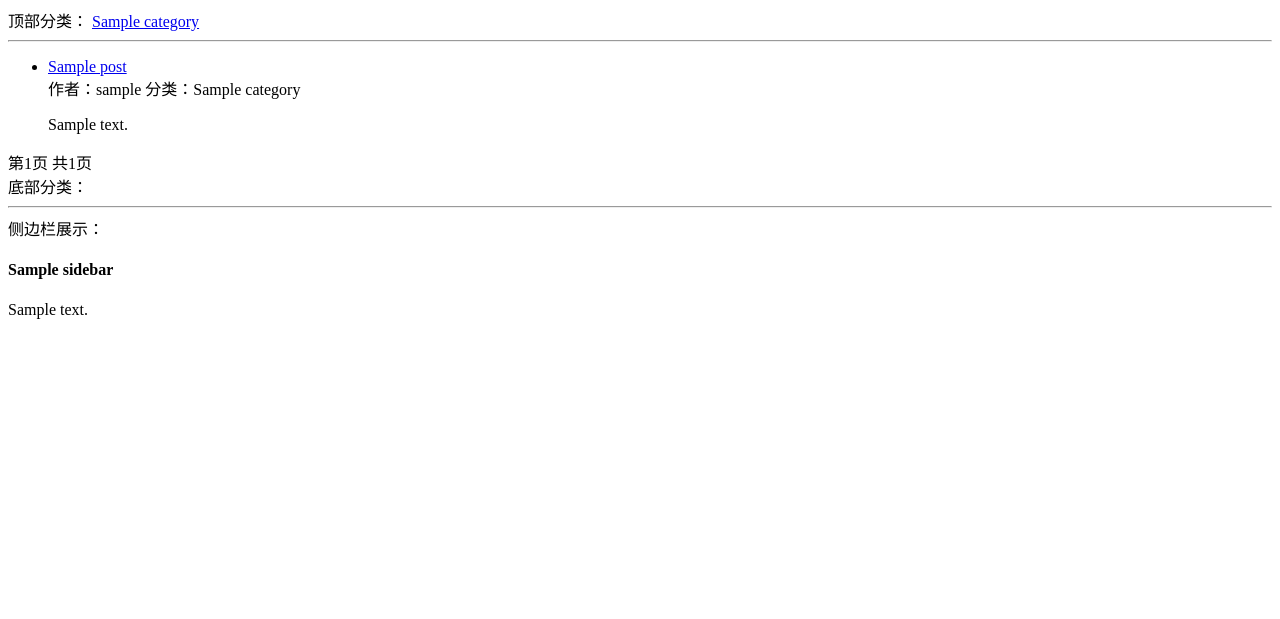
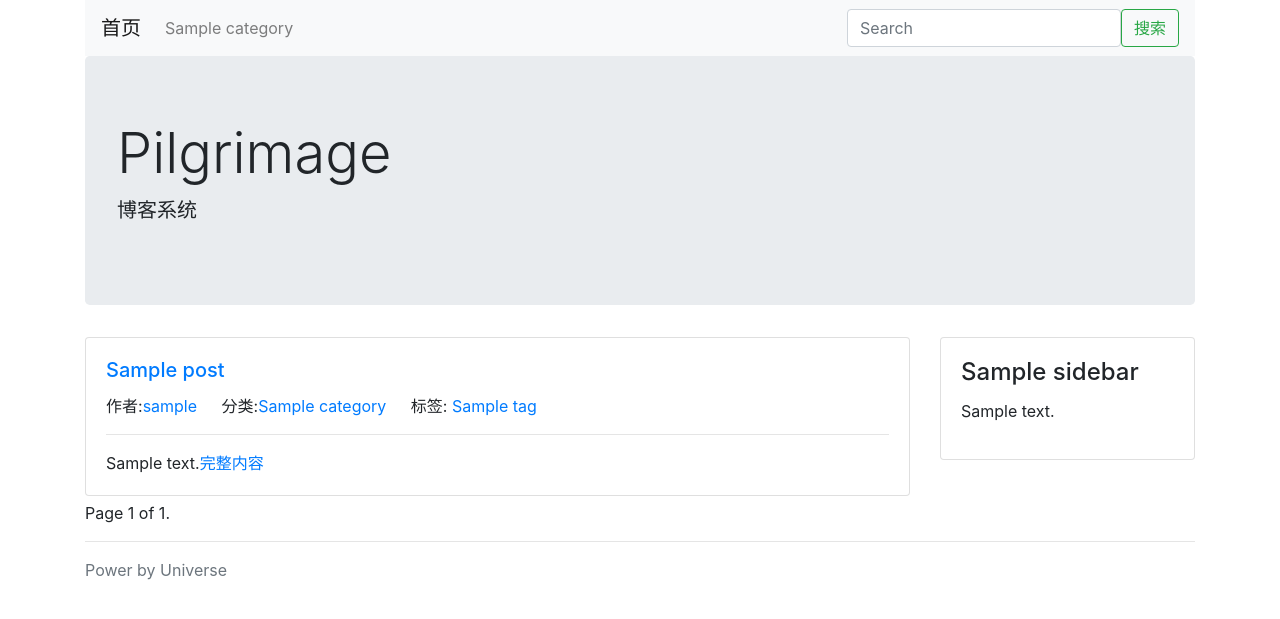
Before and after one commit to yeyunzaifufan/pilgrimage, a Django app: page / in a window 1280 px wide. Shown: the top 619 px of the page. Run offline with Django 3.2, Linux system fonts and the light colour scheme; tables that the repository leaves empty hold one stand-in row (values such as "Sample post"); some libraries are stand-ins or nearby versions.

Commit message:
搜索和作者过滤

```diff
--- a/blog/views.py
+++ b/blog/views.py
@@ -1,3 +1,4 @@
+from django.db.models import Q
 from django.http import HttpResponse
 from django.shortcuts import render, get_object_or_404
 
@@ -35,6 +36,11 @@
         })
         return context
 
+    def get_queryset(self):
+        query_set = super().get_queryset()
+        category_id = self.kwargs.get('category_id')
+        return query_set.filter(category_id=category_id)
+
 
 class TagView(IndexView):
     def get_context_data(self, **kwargs):
@@ -50,6 +56,29 @@
         query_set = super().get_queryset()
         tag_id = self.kwargs.get('tag_id')
         return query_set.filter(tag__id=tag_id)
+
+
+class SearchView(IndexView):
+    def get_context_data(self, **kwargs):
+        context = super().get_context_data()
+        context.update({
+            'keyword': self.request.GET.get('keyword', '')
+        })
+        return context
+
+    def get_queryset(self):
+        query_set = super(SearchView, self).get_queryset()
+        keyword = self.request.GET.get('keyword')
+        if not keyword:
+            return query_set
+        return query_set.filter(Q(title__icontains=keyword) | Q(desc__icontains=keyword))
+
+
+class AuthorView(IndexView):
+    def get_queryset(self):
+        query_set = super(AuthorView, self).get_queryset()
+        author_id = self.kwargs.get('owner_id')
+        return query_set.filter(owner_id=author_id)
 
 
 class PostDetailView(CommonViewMixin, DetailView):
--- a/pilgrimage/settings/base.py
+++ b/pilgrimage/settings/base.py
@@ -55,7 +55,8 @@
 
 ROOT_URLCONF = 'pilgrimage.urls'
 
-THEME = 'default'
+# THEME = 'default'
+THEME = 'bootstrap'
 
 TEMPLATES = [
     {
--- a/pilgrimage/urls.py
+++ b/pilgrimage/urls.py
@@ -16,7 +16,7 @@
 from django.contrib import admin
 from django.urls import path, re_path
 
-from blog.views import post_list, post_detail, IndexView, CategoryView, TagView, PostDetailView
+from blog.views import post_list, post_detail, IndexView, CategoryView, TagView, PostDetailView, SearchView, AuthorView
 from config.views import links
 from pilgrimage.custom_site import custom_site
 
@@ -29,4 +29,6 @@
     path('tag/<int:tag_id>/', TagView.as_view(), name='tag-list'),
     path('post/<int:post_id>/', PostDetailView.as_view(), name='post-detail'),
     path('links/', links, name='links'),
+    path('search/', SearchView.as_view(), name='search'),
+    path('author/<int:owner_id>/', AuthorView.as_view(), name='author'),
 ]
--- a/themes/bootstrap/templates/blog/base.html
+++ b/themes/bootstrap/templates/blog/base.html
@@ -8,36 +8,78 @@
         {% endblock %}
         - pilgrimage博客系统
     </title>
+    <meta name="viewport" content="width=device-width, initial-scale=1, shrink-to-fit=no">
+    <link rel="stylesheet" href="https://cdn.bootcss.com/bootstrap/4.0.0/css/bootstrap.css">
+    <style>
+        .post {
+            margin-bottom: 5px;
+        }
+    </style>
 </head>
+
 <body>
 
-<div>顶部分类：
+    <div class="container head">
+        <nav class="navbar navbar-expand-lg navbar-light bg-light">
+            <a class="navbar-brand" href="/">首页</a>
+            <div class="collapse navbar-collapse" id="navbarSupportContent">
+                <ul class="navbar-nav mr-auto">
                     {% for category in navs %}
-        <a href="{% url 'category-list' category.id %}">{{ category.name }}</a>
+                        <li class="nav-item">
+                            <a class="nav-link" href="{% url 'category-list' category.id %}">{{ category.name }}</a>
+                        </li>
                     {% endfor %}
+                </ul>
+                <form class="form-inline" action="/search/" method="GET">
+                    <input class="form-control" type="search" name="keyword" placeholder="Search" aria-label="Search" value="{{ keyword }}"/>
+                    <button class="btn btn-outline-success" type="submit">搜索</button>
+                </form>
+            </div>
+        </nav>
+        <div class="jumbotron">
+            <h1 class="display-4">Pilgrimage</h1>
+            <p class="lead">博客系统</p>
+        </div>
     </div>
 
-<hr/>
-
+    <div class="container main">
+        <div class="row">
+            <div class="col-9 post-list">
                 {% block main %}
-
                 {% endblock %}
-
-<div>底部分类：
-    {% for category in categories %}
-        <a href="{% url 'category-list' category.id %}">{{ category.name }}</a>
+            </div>
+            <div class="col-3">
+                {% block sidebar %}
+                    {% for sidebar in sidebars %}
+                        <div class="card sidebar">
+                            <div class="card-body">
+                                <h4 class="card-title">{{ sidebar.title }}</h4>
+                                <p>
+                                    {{ sidebar.content_html }}
+                                </p>
+                            </div>
+                        </div>
                     {% endfor %}
+                {% endblock %}
+            </div>
+        </div>
     </div>
 
+    <footer class="footer">
+        {% block footer %}
+            <div class="container">
                 <hr/>
-
-<div>侧边栏展示：
-    {% for sidebar in sidebars %}
-        <h4>{{ sidebar.title }}</h4>
-        {{ sidebar.content_html }}
+                <nav class="nav category">
+                    {% for category in categories %}
+                        <a class="nav-link" href="{% url 'category-list' category.id %}">{{ category.name }}</a>
                     {% endfor %}
-
+                </nav>
             </div>
+            <div class="container power">
+                <span class="text-muted">Power by Universe</span>
+            </div>
+        {% endblock %}
+    </footer>
 
 </body>
 </html>
--- a/themes/bootstrap/templates/blog/detail.html
+++ b/themes/bootstrap/templates/blog/detail.html
@@ -9,8 +9,8 @@
     {% if post %}
         <h1>{{ post.title }}</h1>
         <div>
-            <span>分类：{{ post.category.name }}</span>
-            <span>作者：{{ post.owner.username }}</span>
+            <span class="card-link">分类:<a href="{% url 'category-list' post.category_id %}">{{ post.category.name }}</a></span>
+            <span class="card-link">作者:<a href="{% url 'author' post.owner.id %}">{{ post.owner.username }}</a></span>
         </div>
         <hr/>
         <p>
--- a/themes/bootstrap/templates/blog/list.html
+++ b/themes/bootstrap/templates/blog/list.html
@@ -1,46 +1,42 @@
 {% extends "./base.html" %}
 
 {% block title %}
-
     {% if tag %}
-        标签页：{{ tag.name }}
+    标签页: {{ tag.name }}
     {% elif category %}
-        分类页：{{ category.name }}
+    分类页: {{ category.name }}
     {% else %}
     首页
     {% endif %}
-
 {% endblock %}
 
+
 {% block main %}
-
-    <ul>
     {% for post in post_list %}
-            <li>
-                <a href="{% url 'post-detail' post.id %}">{{ post.title }}</a>
-                <div>
-                    <span>作者：{{ post.owner.username }}</span>
-                    <span>分类：{{ post.category.name }}</span>
+    <div class="card post">
+        <div class="card-body">
+            <h5 class="card-title"><a href="{% url 'post-detail' post.id %}">{{ post.title }}</a></h5>
+            <span class="card-link">作者:<a href="{% url 'author' post.owner.id %}">{{ post.owner.username }}</a></span>
+            <span class="card-link">分类:<a href="{% url 'category-list' post.category_id %}">{{ post.category.name }}</a></span>
+            <span class="card-link">标签:
+{#                {% for tag in post.tags %}#}
+                <a href="{% url 'tag-list' post.tag.id %}">{{ post.tag.name }}</a>
+{#                {% endfor %}#}
+            </span>
+            <hr/>
+            <p class="card-text">{{ post.desc }}<a href="{% url 'post-detail' post.id %}">完整内容</a></p>
         </div>
-                <p>{{ post.desc }}</p>
-            </li>
+    </div>
     {% endfor %}
-    </ul>
 
     {% if page_obj %}
-
     {% if page_obj.has_previous %}
         <a href="?page={{ page_obj.previous_page_number }}">上一页</a>
     {% endif %}
-
-        第{{ page_obj.number }}页
-
+        Page {{ page_obj.number }} of {{ paginator.num_pages }}.
     {% if page_obj.has_next %}
         <a href="?page={{ page_obj.next_page_number }}">下一页</a>
     {% endif %}
-
-        共{{ paginator.num_pages }}页
-
     {% endif %}
 
 {% endblock %}
```
Lines whose indentation alone changed are shown as unchanged.
